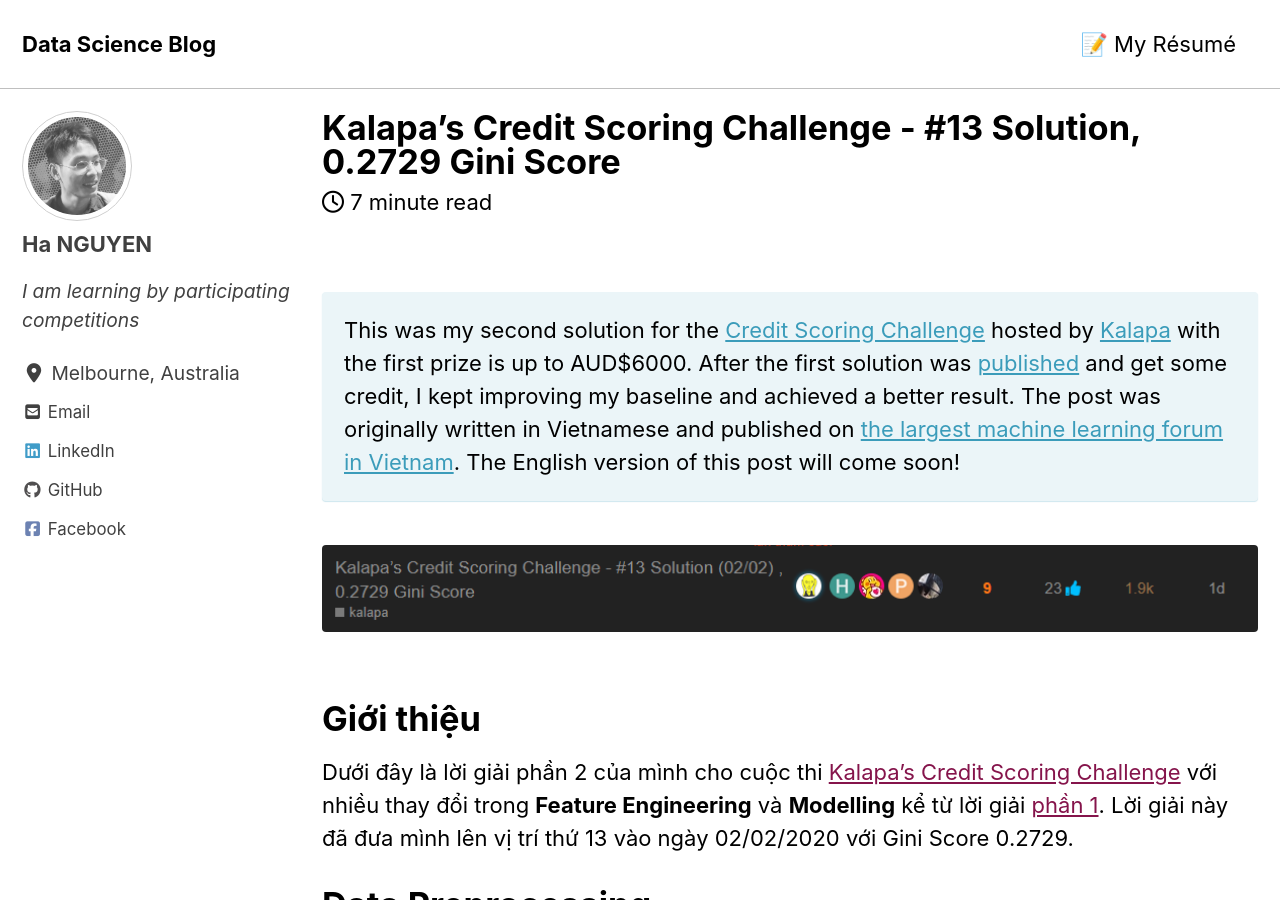
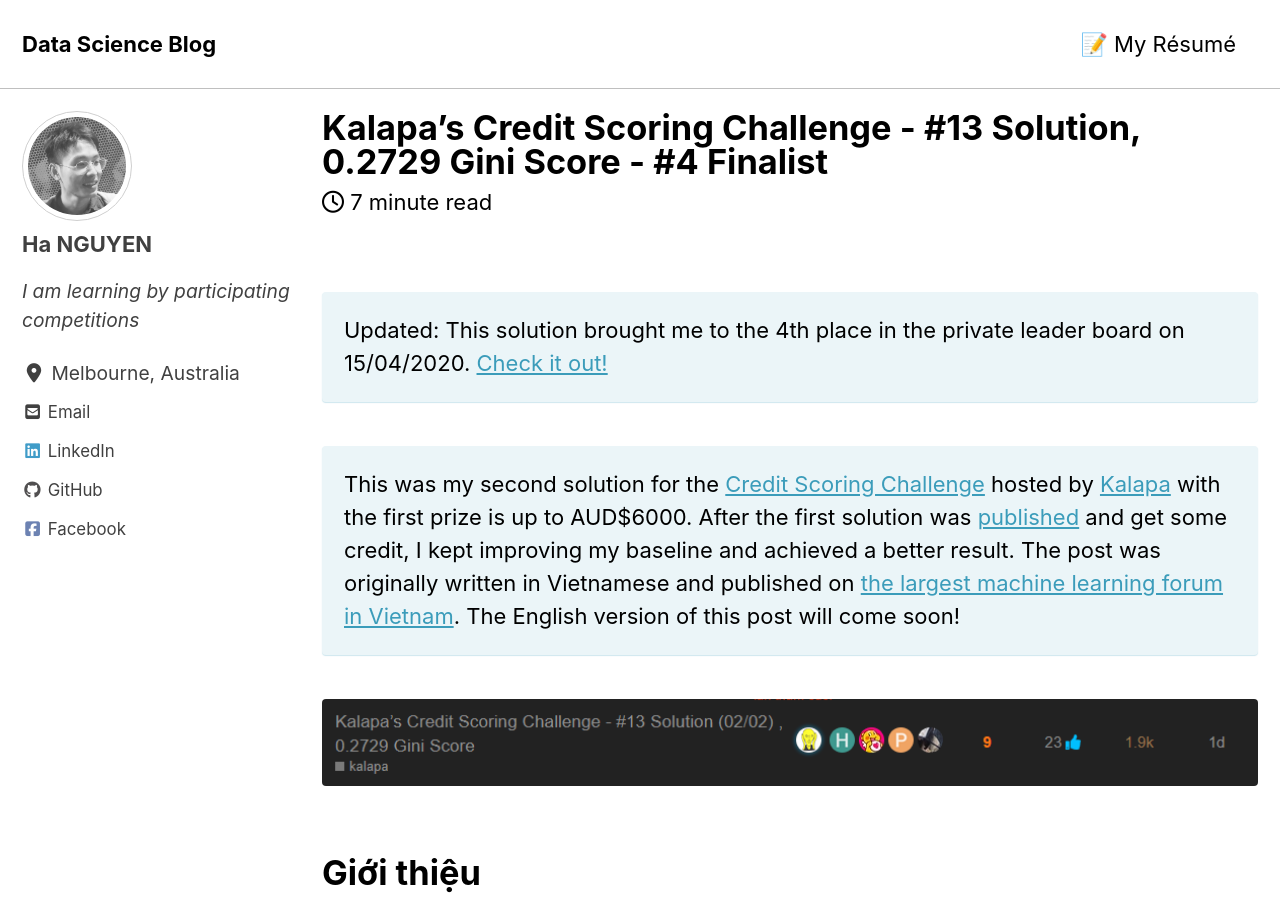
Before and after one commit to datasciblog/datasciblog.github.io, a Jekyll site: the page built from _posts/2020-02-10-kalapa-credit-scoring-solution-13.md, in a window 1280 px wide and 900 px high. Built offline with Jekyll 4.4.1, drawn with Linux system fonts in a browser that asks for light colours; cached includes are drawn as plain includes; nearby versions of some CDN libraries.

Commit message:
Update results

```diff
--- a/_posts/2020-02-10-kalapa-credit-scoring-solution-13.md
+++ b/_posts/2020-02-10-kalapa-credit-scoring-solution-13.md
@@ -1,6 +1,6 @@
 ---
 layout: single
-title:  "Kalapa's Credit Scoring Challenge - #13 Solution, 0.2729 Gini Score"
+title:  "Kalapa's Credit Scoring Challenge - #13 Solution, 0.2729 Gini Score - #4 Finalist"
 date:   2020-02-10
 permalink: /2020/02/10/kalapa-credit-scoring-solution-13/
 excerpt: ""
@@ -15,6 +15,15 @@ classes: wide
 # toc_label: "Table of Contents"
 # toc_icon: "cog"
 ---
+
+
+<div class="notice--info">
+
+Updated: This solution brought me to the 4th place in the private leader board on 15/04/2020. <a href="https://www.aivivn.com/contests/10">Check it out!</a>
+
+</div>
+
+
 <div class="notice--info">
 
 This was my second solution for the <a href="https://challenge.kalapa.vn/">Credit Scoring Challenge</a> hosted by <a href="https://kalapa.vn/en/home-en/">Kalapa</a> with the first prize is up to AUD$6000. After the first solution was <a href="https://datasciblog.github.io/2020/01/21/kalapa-credit-scoring-solution-17/">published</a> and get some credit, I kept improving my baseline and achieved a better result.
@@ -112,10 +121,6 @@ Dưới đây là lời giải phần 2 của mình cho cuộc thi [Kalapa’s C
 - Từ mô hình tốt nhất này, mình nhận ra validation score của fold 3 rất thấp (0.2425). Và vì kết quả cuối cùng mà mình có là giá trị probability trung bình của 5 mô hình được huấn luyện trên 5 folds, vậy nếu mô hình số 3 là một mô hình "tồi" thì kết quả trung bình kia sẽ bị ảnh hưởng nghiêm trọng. Do đó mình đã loại bỏ mô hình số 3, chỉ lấy probability trung bình của 4 mô hình còn lại. Gini Score trên LB của mình tăng lên **0.26559**.
 - Mình tiếp tục thử nghiệm và loại bỏ lần lượt các mô hình còn lại, chỉ giữ lại mô hình số 4 với validation score cao nhất (0.3135). Điểm số trên LB của mình lúc này tăng lên **0.2729** đưa mình lên vị trí thứ 13 trên bảng xếp hạng.
 
-<figure>
-	<img src="https://github.com/datasciblog/datasciblog.github.io/blob/master/_posts/images/2020-02-10-kalapa-credit-scoring-solution-13/2.png?raw=true">
-</figure>
-
 # What's next?
 
 - Mình sẽ tiếp tục tìm hiểu các kỹ thuật để cải tiến mô hình hiện có thông qua khóa học này trên Coursera: [How to Win a Data Science Competition: Learn from Top Kagglers](https://www.coursera.org/learn/competitive-data-science).
```
Also changed, not shown: _posts/2020-01-21-kalapa-credit-scoring-solution-17.md (+0 -7 lines).
